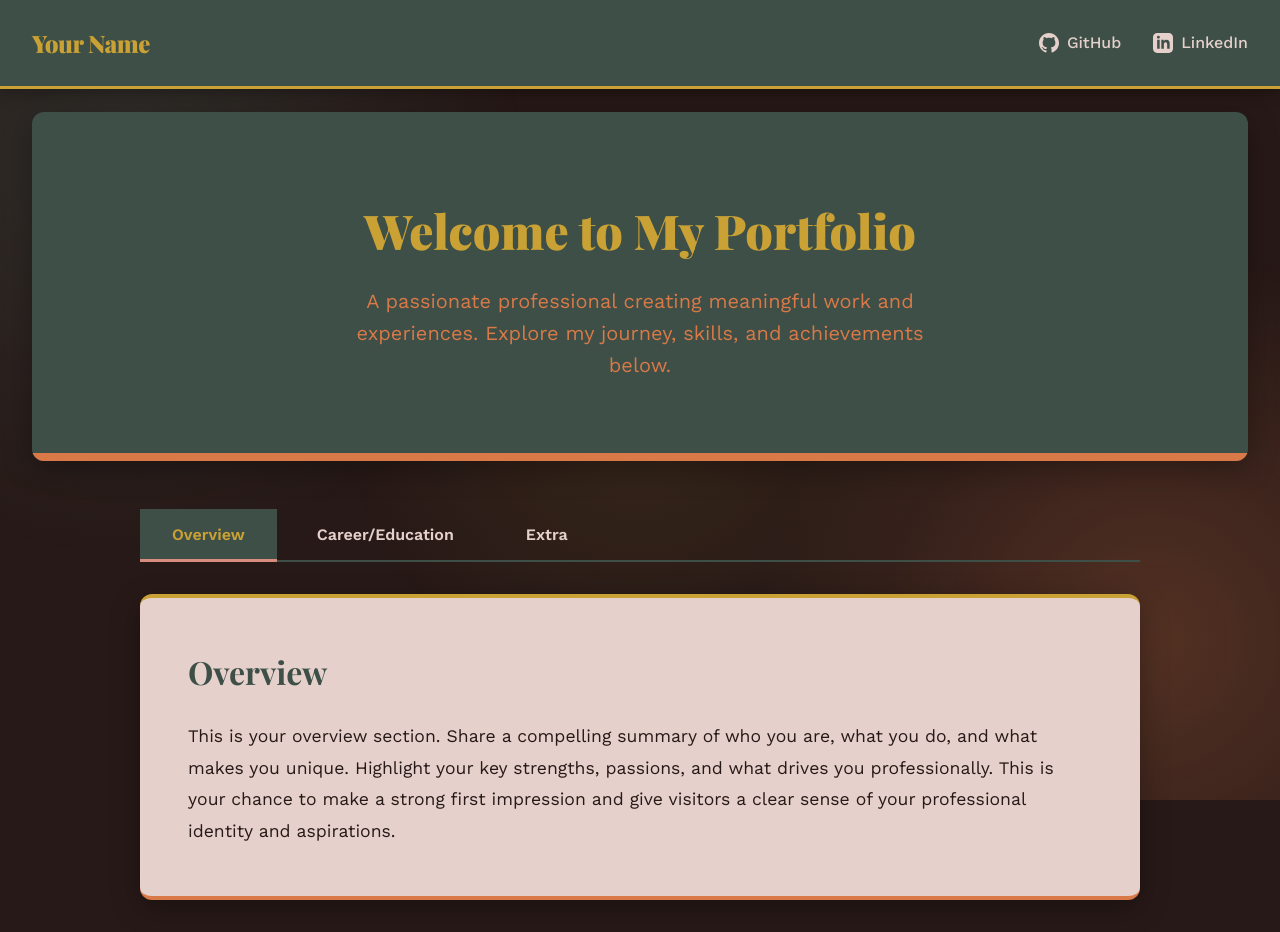
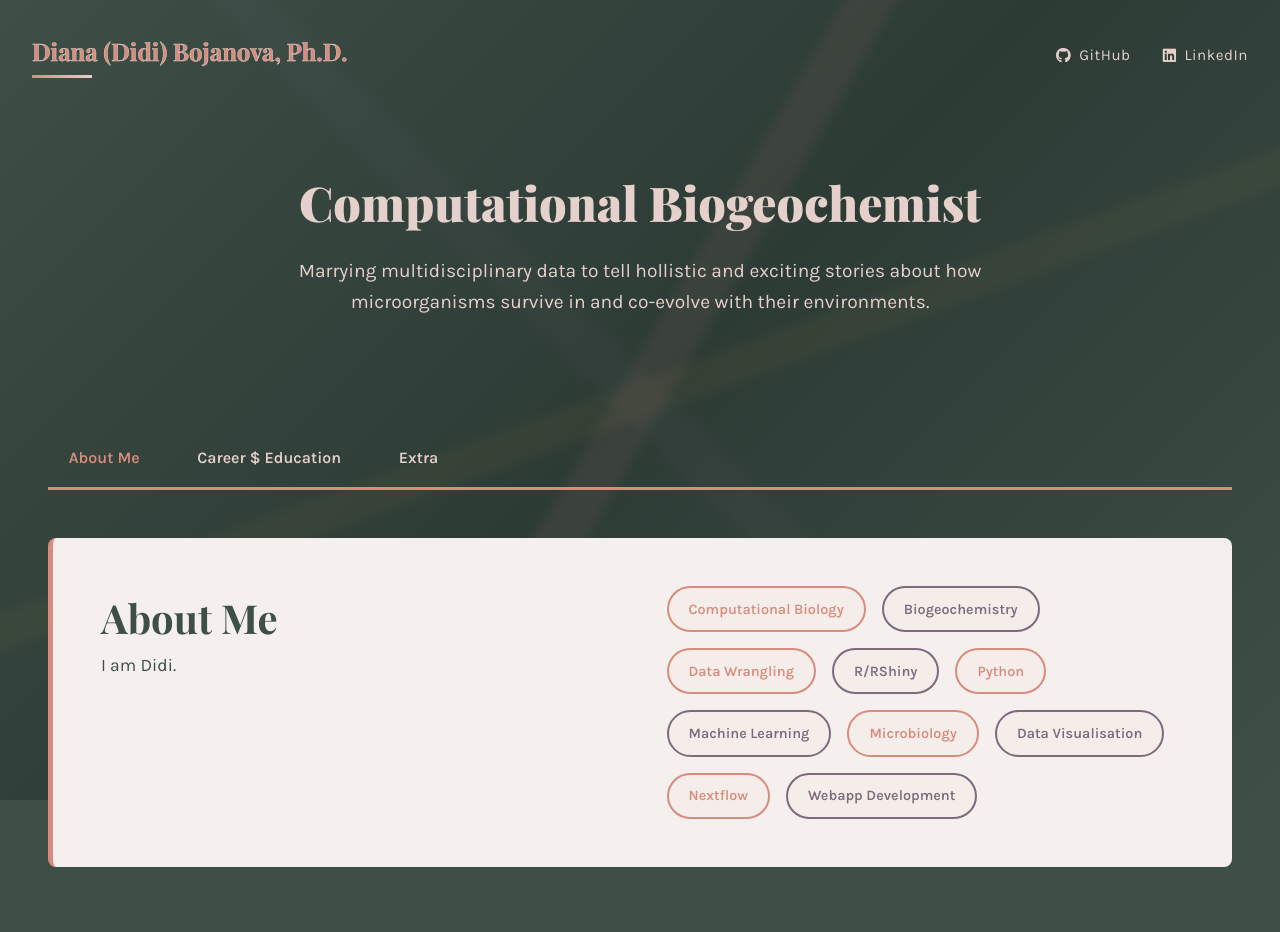
Before and after one commit to dbojanova/dbojanova.github.io, a plain HTML site: page index.html in a window 1280 px wide. Drawn offline with nearby package versions, Linux system fonts and the light colour scheme.

Commit message:
structure and palette redo

```diff
--- a/index.html
+++ b/index.html
@@ -3,19 +3,21 @@
 <head>
     <meta charset="UTF-8">
     <meta name="viewport" content="width=device-width, initial-scale=1.0">
-    <title>Your Name - Portfolio</title>
+    <title>Didi - Portfolio</title>
     <link rel="preconnect" href="https://fonts.googleapis.com">
     <link rel="preconnect" href="https://fonts.gstatic.com" crossorigin>
-    <link href="https://fonts.googleapis.com/css2?family=Playfair+Display:wght@700;900&family=Work+Sans:wght@400;500;600&display=swap" rel="stylesheet">
+    <link rel="stylesheet" href="https://cdnjs.cloudflare.com/ajax/libs/font-awesome/6.5.1/css/all.min.css">
+    <link href="https://fonts.googleapis.com/css2?family=Playfair+Display:wght@400;700;900&family=Karla:wght@300;400;600&display=swap" rel="stylesheet">
     <style>
         :root {
             /* Color Palette */
-            --green: #3d4f47;
+            --forest: #3d4f47;
             --gold: #c9a135;
             --coral: #d88c7d;
-            --pink: #e5d0cb;
+            --blush: #e5d0cb;
+            --cream: #f5f0ed;
+            --purple : #7d6b7d;
             --charcoal: #271917;
-            --orange: #d97948;
         }
 
         * {
@@ -25,13 +27,15 @@
         }
 
         body {
-            font-family: 'Work Sans', sans-serif;
-            background: var(--charcoal);
-            color: var(--pink);
+            font-family: 'Karla', sans-serif;
+            background: var(--forest);
+            color: var(--blush);
             line-height: 1.6;
-            position: relative;
+            /* prevent horizontal scrolling */
+            overflow-x: hidden
         }
 
+        /* background image */
         body::before {
             content: '';
             position: fixed;
@@ -40,35 +44,49 @@
             width: 100%;
             height: 100%;
             background:
-                radial-gradient(circle at 10% 20%, rgba(61, 79, 71, 0.4) 0%, transparent 30%),
-                radial-gradient(circle at 90% 80%, rgba(217, 121, 72, 0.25) 0%, transparent 30%),
-                radial-gradient(circle at 50% 50%, rgba(201, 161, 53, 0.1) 0%, transparent 40%);
-            pointer-events: none;
-            z-index: 0;
+                /*  lines */
+                linear-gradient(120deg, transparent 48%, rgba(216, 140, 125, 0.08) 49%, rgba(216, 140, 125, 0.08) 51%, transparent 52%),
+                linear-gradient(45deg, transparent 48%, rgba(125, 107, 125, 0.06) 49%, rgba(125, 107, 125, 0.06) 51%, transparent 52%),
+                linear-gradient(160deg, transparent 48%, rgba(201, 161, 53, 0.05) 49%, rgba(201, 161, 53, 0.05) 51%, transparent 52%),
+                /* base */
+                linear-gradient(135deg, var(--forest) 0%, #2d3b35 50%, var(--forest) 100%);
+            z-index: -1;
+            opacity: 1;
         }
 
         /* Header Navigation */
-        header {
-            position: fixed;
+        nav {
+            padding: 2rem;
+            display: flex;
+            justify-content: space-between;
+            align-items: center;
+            position: relative;
+            z-index: 100;
             top: 0;
             left: 0;
             right: 0;
-            background: var(--green);
-            border-bottom: 3px solid var(--gold);
-            padding: 1.5rem 2rem;
-            display: flex;
-            justify-content: space-between;
-            align-items: center;
-            z-index: 1000;
-            box-shadow: 0 4px 15px rgba(0, 0, 0, 0.3);
+            /* background: var(--forest); */
         }
 
         .logo {
             font-family: 'Playfair Display', serif;
             font-size: 1.5rem;
-            font-weight: 900;
-            color: var(--gold);
-            letter-spacing: -0.5px;
+            font-weight: 700;
+            color: var(--coral);
+            -webkit-text-stroke: 0.5px var(--blush);
+            position: relative;
+            padding-bottom: 0.5rem;
+            /* background: var(--forest) */
+        }
+
+        .logo::after {
+            content: '';
+            position: absolute;
+            bottom: 0;
+            left: 0;
+            width: 60px;
+            height: 3px;
+            background: linear-gradient(90deg, var(--coral) 0%, var(--blush) 100%);
         }
 
         .nav-links {
@@ -78,266 +96,248 @@
         }
 
         .nav-links a {
-            color: var(--pink);
+            color: var(--blush);
             text-decoration: none;
-            font-weight: 500;
+            font-weight: 400;
+            font-size: 0.95rem;
+            letter-spacing: 0.5px;
             transition: all 0.3s ease;
             display: flex;
             align-items: center;
             gap: 0.5rem;
+            position: relative;
+        }
+
+        .nav-links a::after {
+            content: '';
+            position: absolute;
+            bottom: -3px;
+            left: 0;
+            width: 0;
+            height: 3px;
+            background: linear-gradient(90deg, var(--coral) 0%, var(--blush) 100%);
         }
 
         .nav-links a:hover {
-            color: var(--orange);
+            color: var(--coral);
+        }
+
+        .nav-links a:hover::after {
+            width: 100%;
         }
 
         /* Main Content */
-        main {
-            margin-top: 80px;
-            padding: 2rem;
+        .hero {
+            padding: 4rem 4rem;
+            display: flex;
+            /* margin-top: 80px; */
+            /* margin-bottom: 80px; */
+            align-items: center;
             position: relative;
-            z-index: 1;
         }
 
-        /* Banner Section */
-        .banner {
-            background: var(--green);
-            color: var(--pink);
-            padding: 5rem 2rem;
+        .hero-content {
+            max-width: 800px;
             text-align: center;
-            border-radius: 12px;
-            margin-bottom: 3rem;
-            box-shadow: 0 8px 30px rgba(0, 0, 0, 0.3);
-            position: relative;
-            overflow: hidden;
+            margin: 0 auto;
         }
 
-        .banner::after {
-            content: '';
-            position: absolute;
-            bottom: 0;
-            left: 0;
-            right: 0;
-            height: 8px;
-            background: var(--orange);
-        }
-
-        .banner h1 {
+        .hero h1 {
             font-family: 'Playfair Display', serif;
             font-size: 3rem;
             font-weight: 900;
-            margin-bottom: 1rem;
+            line-height: 1.2;
+            color: var(--blush);
+            margin-bottom: 1.5rem;
+        }
+
+        .hero h1 .highlight {
             color: var(--gold);
         }
 
-        .banner p {
-            font-size: 1.25rem;
-            max-width: 600px;
-            margin: 0 auto;
-            color: var(--orange);
+        .hero p {
+            font-size: 1.2rem;
+            color: var(--blush);
+            line-height: 1.6;
+            max-width: 700px;
         }
 
+
         /* Tabs Section */
-        .tabs-container {
-            max-width: 1000px;
-            margin: 0 auto;
+        .tabs-section {
+            border-radius: 20px;
+            padding: 3rem 3rem;
+        }
+
+        .tab-input {
+            display: none;
         }
 
         .tabs-nav {
             display: flex;
-            flex-direction: row;
-            gap: 0.5rem;
-            border-bottom: 2px solid var(--green);
-            margin-bottom: 2rem;
-            flex-wrap: wrap;
+            gap: 1rem;
+            margin-bottom: 3rem;
+            border-bottom: 3px solid var(--coral);
         }
 
         .tab-button {
             background: none;
             border: none;
-            padding: 1rem 2rem;
-            font-family: 'Work Sans', sans-serif;
+            padding: 1rem 1.3rem;
+            font-family: 'Karla', sans-serif;
             font-size: 1rem;
             font-weight: 600;
-            color: var(--pink);
+            color: var(--blush);
             cursor: pointer;
+            transition: all 0.3s ease;
+            border-radius: 6px;
             position: relative;
-            transition: all 0.3s ease;
         }
 
         .tab-button:hover {
-            color: var(--orange);
-            background: rgba(61, 79, 71, 0.3);
+            border-color: linear-gradient(90deg, var(--coral) 0%, var(--blush) 100%);
         }
 
-        .tab-button.active {
-            color: var(--gold);
-            background: var(--green);
-        }
-
-        .tab-button.active::after {
-            content: '';
-            position: absolute;
-            bottom: -2px;
-            left: 0;
-            right: 0;
-            height: 3px;
-            background: var(--coral);
-            animation: slideIn 0.3s ease;
-        }
-
-        @keyframes slideIn {
-            from {
-                transform: scaleX(0);
-            }
-            to {
-                transform: scaleX(1);
-            }
+        #tab-overview:checked ~ .tabs-nav label[for="tab-overview"],
+        #tab-career:checked ~ .tabs-nav label[for="tab-career"],
+        #tab-extra:checked ~ .tabs-nav label[for="tab-extra"] {
+            color: var(--coral);
         }
 
         .tab-content {
             display: none;
-            background: var(--pink);
+            background: var(--cream);
             padding: 3rem;
-            border-radius: 12px;
-            box-shadow: 0 8px 30px rgba(0, 0, 0, 0.3);
-            border-top: 4px solid var(--gold);
-            border-bottom: 4px solid var(--orange);
-            animation: fadeIn 0.5s ease;
+            border-radius: 8px;
+            border-left: 5px solid var(--coral);
         }
 
-        .tab-content.active {
-            display: block;
+        #tab-overview:checked ~ #overview,
+        #tab-career:checked ~ #career,
+        #tab-extra:checked ~ #extra {
+            display: grid;
         }
 
-        @keyframes fadeIn {
-            from {
-                opacity: 0;
-                transform: translateY(10px);
-            }
-            to {
-                opacity: 1;
-                transform: translateY(0);
-            }
+        #tab-overview:checked ~ #overview{
+            grid-template-columns: 1fr 1fr;
+            gap: 3rem;
+            align-items: start;
         }
 
         .tab-content h2 {
             font-family: 'Playfair Display', serif;
-            font-size: 2rem;
-            color: var(--green);
-            margin-bottom: 1.5rem;
+            font-size: 2.5rem;
+            color: var(--forest);
+            position:relative;
         }
 
         .tab-content p {
-            color: var(--charcoal);
+            color: var(--forest);
             font-size: 1.1rem;
             line-height: 1.8;
         }
 
-        /* Responsive Design */
-        @media (max-width: 768px) {
-            header {
-                flex-direction: column;
-                gap: 1rem;
-                padding: 1rem;
+        .content-text {
+            padding-right: 2rem;
         }
 
-            .banner h1 {
-                font-size: 2rem;
+        .skills {
+            display: flex;
+            flex-wrap: wrap;
+            gap: 1rem;
+            align-content: start;
         }
 
-            .banner p {
-                font-size: 1rem;
+        .skill-tag {
+            padding: 0.6rem 1.25rem;
+            background: rgba(229, 208, 203, 0.1);
+            border: 2px solid var(--coral);
+            border-radius: 25px;
+            color: var(--coral);
+            font-weight: 600;
+            font-size: 0.9rem;
+            transition: all 0.3s ease;
         }
 
-            .tabs-nav {
-                overflow-x: auto;
+        .skill-tag:nth-child(even) {
+            border-color: var(--purple);
+            color: var(--purple);
         }
 
-            .tab-button {
-                white-space: nowrap;
+        .skill-tag:hover {
+            background: var(--coral);
+            color: var(--charcoal);
+            transform: translateY(-2px);
         }
 
-            .tab-content {
-                padding: 2rem 1.5rem;
+        .skill-tag:nth-child(even):hover {
+            background: var(--purple);
         }
-        }
+
     </style>
 </head>
 <body>
     <!-- Header with Navigation -->
-    <header>
-        <div class="logo">Your Name</div>
-        <nav class="nav-links">
-            <a href="https://github.com/yourusername" target="_blank">
-                <svg width="20" height="20" fill="currentColor" viewBox="0 0 24 24">
-                    <path d="M12 0c-6.626 0-12 5.373-12 12 0 5.302 3.438 9.8 8.207 11.387.599.111.793-.261.793-.577v-2.234c-3.338.726-4.033-1.416-4.033-1.416-.546-1.387-1.333-1.756-1.333-1.756-1.089-.745.083-.729.083-.729 1.205.084 1.839 1.237 1.839 1.237 1.07 1.834 2.807 1.304 3.492.997.107-.775.418-1.305.762-1.604-2.665-.305-5.467-1.334-5.467-5.931 0-1.311.469-2.381 1.236-3.221-.124-.303-.535-1.524.117-3.176 0 0 1.008-.322 3.301 1.23.957-.266 1.983-.399 3.003-.404 1.02.005 2.047.138 3.006.404 2.291-1.552 3.297-1.23 3.297-1.23.653 1.653.242 2.874.118 3.176.77.84 1.235 1.911 1.235 3.221 0 4.609-2.807 5.624-5.479 5.921.43.372.823 1.102.823 2.222v3.293c0 .319.192.694.801.576 4.765-1.589 8.199-6.086 8.199-11.386 0-6.627-5.373-12-12-12z"/>
-                </svg>
+    <nav>
+        <div class="logo">Diana (Didi) Bojanova, Ph.D.</div>
+        <div class="nav-links">
+            <a href="https://github.com/dbojanova" target="_blank">
+                <i class="fab fa-github"></i>
                 GitHub
             </a>
-            <a href="https://linkedin.com/in/yourusername" target="_blank">
-                <svg width="20" height="20" fill="currentColor" viewBox="0 0 24 24">
-                    <path d="M19 0h-14c-2.761 0-5 2.239-5 5v14c0 2.761 2.239 5 5 5h14c2.762 0 5-2.239 5-5v-14c0-2.761-2.238-5-5-5zm-11 19h-3v-11h3v11zm-1.5-12.268c-.966 0-1.75-.79-1.75-1.764s.784-1.764 1.75-1.764 1.75.79 1.75 1.764-.783 1.764-1.75 1.764zm13.5 12.268h-3v-5.604c0-3.368-4-3.113-4 0v5.604h-3v-11h3v1.765c1.396-2.586 7-2.777 7 2.476v6.759z"/>
-                </svg>
+            <a href="https://linkedin.com/in/dbojanova" target="_blank">
+                <i class="fab fa-linkedin"></i>
                 LinkedIn
             </a>
+        </div>
     </nav>
-    </header>
 
-    <!-- Main Content -->
-    <main>
-        <!-- Banner Section -->
-        <section class="banner">
-            <h1>Welcome to My Portfolio</h1>
-            <p>A passionate professional creating meaningful work and experiences. Explore my journey, skills, and achievements below.</p>
+
+    <section class="hero">
+        <div class="hero-content">
+            <h1>Computational Biogeochemist</h1>
+            <p>Marrying multidisciplinary data to tell hollistic and exciting stories about how microorganisms survive in and co-evolve with their environments.</p>
+        </div>
     </section>
-
-        <!-- Tabs Section -->
-        <div class="tabs-container">
+    <section class="tabs-section">
+        <input type="radio" name="tabs" id="tab-overview" class="tab-input" checked>
+        <input type="radio" name="tabs" id="tab-career" class="tab-input">
+        <input type="radio" name="tabs" id="tab-extra" class="tab-input">
         <div class="tabs-nav">
-                <button class="tab-button active" data-tab="overview">Overview</button>
-                <button class="tab-button" data-tab="career">Career/Education</button>
-                <button class="tab-button" data-tab="extra">Extra</button>
+            <label for="tab-overview" class="tab-button">About Me</label>
+            <label for="tab-career" class="tab-button">Career $ Education</label>
+            <label for="tab-extra" class="tab-button">Extra</label>
         </div>
-
-            <!-- Tab Contents -->
-            <div class="tab-content active" id="overview">
-                <h2>Overview</h2>
-                <p>This is your overview section. Share a compelling summary of who you are, what you do, and what makes you unique. Highlight your key strengths, passions, and what drives you professionally. This is your chance to make a strong first impression and give visitors a clear sense of your professional identity and aspirations.</p>
+        <div class="tab-content" id="overview">
+            <div>
+                <h2>About Me</h2>
+                <p>I am Didi.</p>
             </div>
-
-            <div class="tab-content" id="career">
-                <h2>Career & Education</h2>
-                <p>Detail your professional experience, education, and career milestones here. This section can include your work history, educational background, certifications, and key achievements that have shaped your professional journey.</p>
-            </div>
-
-            <div class="tab-content" id="extra">
-                <h2>Extra</h2>
-                <p>Share additional information about yourself here. This could include your hobbies, side projects, volunteer work, publications, speaking engagements, or any other interesting aspects of your life that you'd like to highlight.</p>
+            <div class="skills">
+                <span class="skill-tag">Computational Biology</span>
+                <span class="skill-tag">Biogeochemistry</span>
+                <span class="skill-tag">Data Wrangling</span>
+                <span class="skill-tag">R/RShiny</span>
+                <span class="skill-tag">Python</span>
+                <span class="skill-tag">Machine Learning</span>
+                <span class="skill-tag">Microbiology</span>
+                <span class="skill-tag">Data Visualisation</span>
+                <span class="skill-tag">Nextflow</span>
+                <span class="skill-tag">Webapp Development</span>
             </div>
         </div>
-    </main>
-
-    <!-- JavaScript for Tab Functionality -->
-    <script>
-        // Tab switching functionality
-        const tabButtons = document.querySelectorAll('.tab-button');
-        const tabContents = document.querySelectorAll('.tab-content');
-
-        tabButtons.forEach(button => {
-            button.addEventListener('click', () => {
-                // Remove active class from all buttons and contents
-                tabButtons.forEach(btn => btn.classList.remove('active'));
-                tabContents.forEach(content => content.classList.remove('active'));
-
-                // Add active class to clicked button
-                button.classList.add('active');
-
-                // Show corresponding content
-                const tabId = button.getAttribute('data-tab');
-                document.getElementById(tabId).classList.add('active');
-            });
-        });
-    </script>
+        <div class="tab-content" id="career">
+            <div class="content-text"></div>
+                <h2>Career & Education</h2>
+                <p>UChi, USC, IODP, Transition Metal Solutions.</p>
+            </div>
+        </div>
+        <div class="tab-content" id="extra">
+            <div class="content-text"></div>
+                <h2>Extra</h2>
+                <p>Out in nature. Game development.</p>
+            </div>
+        </div>
+    </section>
 </body>
 </html>
```
Lines whose indentation alone changed are shown as unchanged.
